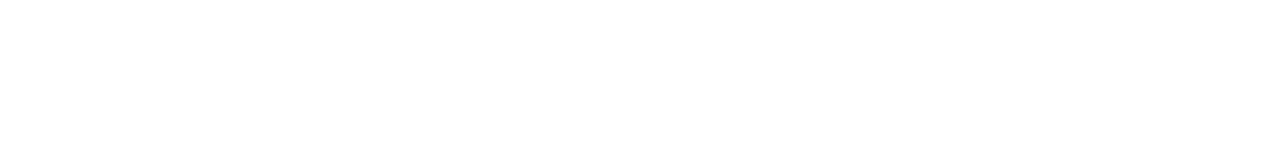
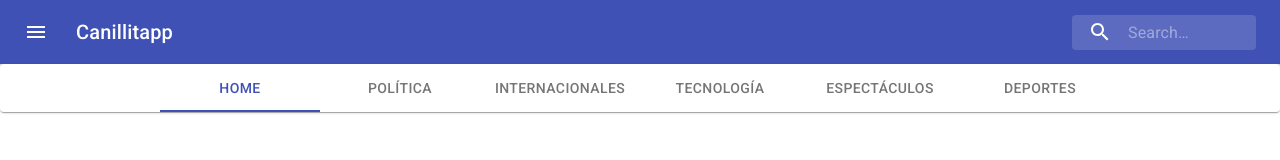
Before and after one commit to franciscoescobar/news, a React app: page / in a window 1280 px wide. Built offline with nearby package versions, Linux system fonts and the light colour scheme.

Commit message:
Added TopBar y TabBar components and change body css

```diff
--- a/src/components/App/index.js
+++ b/src/components/App/index.js
@@ -1,7 +1,13 @@
 import React from "react";
-
+import TabBar from "../TabBar";
+import TopBar from "../TopBar";
 function App() {
-  return <div className="App" />;
+  return (
+    <div className="App">
+      <TopBar />
+      <TabBar />
+    </div>
+  );
 }
 
 export default App;
--- /dev/null
+++ b/src/components/TabBar/index.js
@@ -0,0 +1,33 @@
+import React from "react";
+import Paper from "@material-ui/core/Paper";
+import Tabs from "@material-ui/core/Tabs";
+import Tab from "@material-ui/core/Tab";
+
+const TabBar = () => {
+  const [value, setValue] = React.useState(0);
+
+  const handleChange = (event, newValue) => {
+    setValue(newValue);
+  };
+
+  return (
+    <Paper>
+      <Tabs
+        value={value}
+        onChange={handleChange}
+        indicatorColor="primary"
+        textColor="primary"
+        centered
+      >
+        <Tab label="Home" />
+        <Tab label="Política" />
+        <Tab label="Internacionales" />
+        <Tab label="Tecnología" />
+        <Tab label="Espectáculos" />
+        <Tab label="Deportes" />
+      </Tabs>
+    </Paper>
+  );
+};
+
+export default TabBar;
--- /dev/null
+++ b/src/components/TopBar/index.js
@@ -0,0 +1,100 @@
+import React from "react";
+
+import AppBar from "@material-ui/core/AppBar";
+import Toolbar from "@material-ui/core/Toolbar";
+import IconButton from "@material-ui/core/IconButton";
+import Typography from "@material-ui/core/Typography";
+import InputBase from "@material-ui/core/InputBase";
+import { fade } from "@material-ui/core/styles/colorManipulator";
+import { makeStyles } from "@material-ui/core/styles";
+import MenuIcon from "@material-ui/icons/Menu";
+import SearchIcon from "@material-ui/icons/Search";
+
+const useStyles = makeStyles(theme => ({
+  root: {
+    flexGrow: 1
+  },
+  menuButton: {
+    marginRight: theme.spacing(2)
+  },
+  title: {
+    flexGrow: 1,
+    display: "none",
+    [theme.breakpoints.up("sm")]: {
+      display: "block"
+    }
+  },
+  search: {
+    position: "relative",
+    borderRadius: theme.shape.borderRadius,
+    backgroundColor: fade(theme.palette.common.white, 0.15),
+    "&:hover": {
+      backgroundColor: fade(theme.palette.common.white, 0.25)
+    },
+    marginLeft: 0,
+    width: "100%",
+    [theme.breakpoints.up("sm")]: {
+      marginLeft: theme.spacing(1),
+      width: "auto"
+    }
+  },
+  searchIcon: {
+    width: theme.spacing(7),
+    height: "100%",
+    position: "absolute",
+    pointerEvents: "none",
+    display: "flex",
+    alignItems: "center",
+    justifyContent: "center"
+  },
+  inputRoot: {
+    color: "inherit"
+  },
+  inputInput: {
+    padding: theme.spacing(1, 1, 1, 7),
+    transition: theme.transitions.create("width"),
+    width: "100%",
+    [theme.breakpoints.up("sm")]: {
+      width: 120,
+      "&:focus": {
+        width: 200
+      }
+    }
+  }
+}));
+const TopBar = () => {
+  const classes = useStyles();
+  return (
+    <div>
+      <AppBar position="static">
+        <Toolbar>
+          <IconButton
+            edge="start"
+            className={classes.menuButton}
+            color="inherit"
+            aria-label="Open drawer"
+          >
+            <MenuIcon />
+          </IconButton>
+          <Typography className={classes.title} variant="h6" noWrap>
+            Canillitapp
+          </Typography>
+          <div className={classes.search}>
+            <div className={classes.searchIcon}>
+              <SearchIcon />
+            </div>
+            <InputBase
+              placeholder="Search…"
+              classes={{
+                root: classes.inputRoot,
+                input: classes.inputInput
+              }}
+            />
+          </div>
+        </Toolbar>
+      </AppBar>
+    </div>
+  );
+};
+
+export default TopBar;
--- a/src/index.css
+++ b/src/index.css
@@ -1,3 +1,7 @@
 body {
   font-family: Roboto;
+  width: 100%;
+  height: 100%;
+  margin: 0px;
+  padding: 0px;
 }
```
